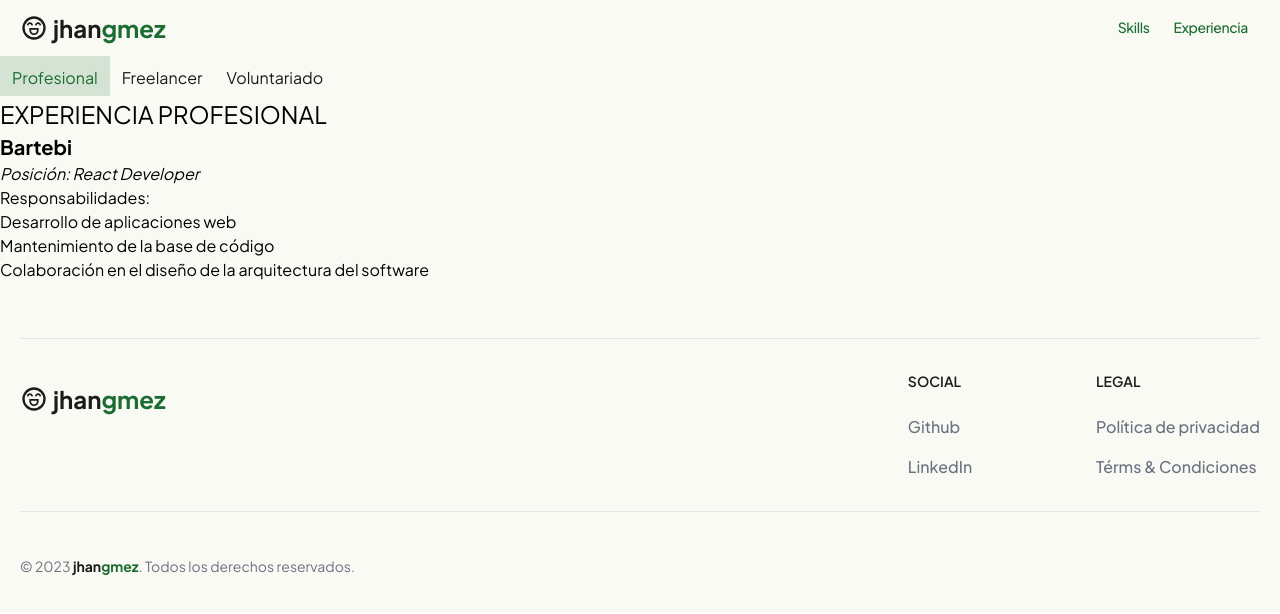
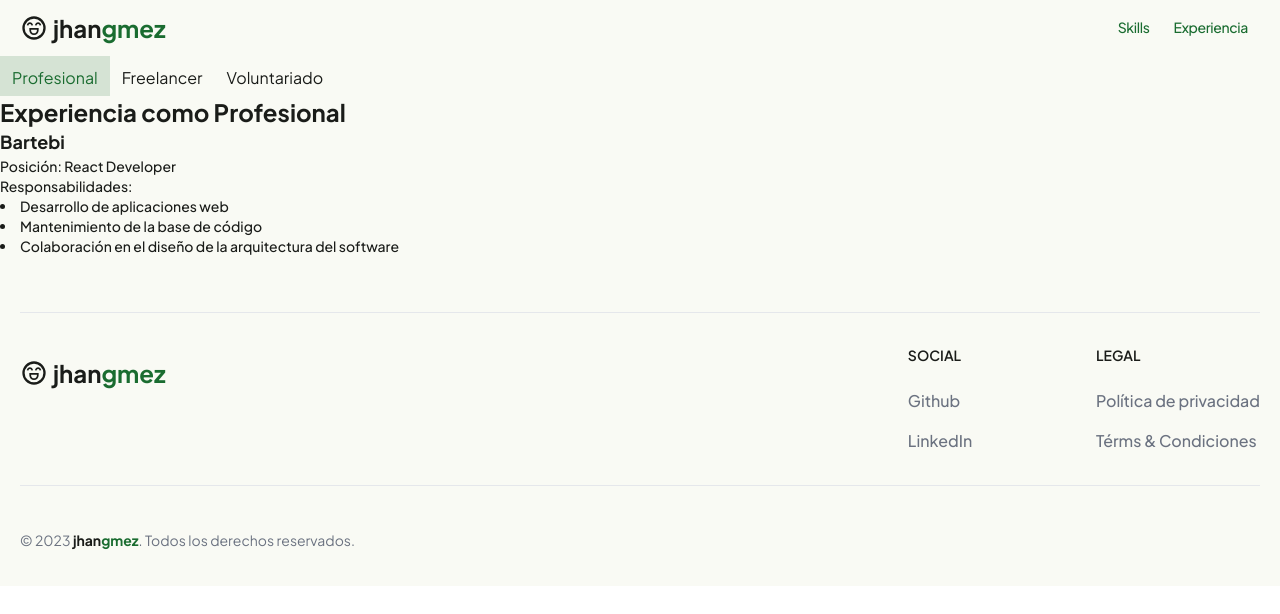
Before and after one commit to jhangmez/pagina, a Next.js app: page / in a window 1280 px wide. Shown: the top 614 px of the page. Built offline with nearby package versions, Linux system fonts and the light colour scheme; some icons are missing.

Commit message:
Se cambio estilos del tabs

```diff
--- a/src/app/page.tsx
+++ b/src/app/page.tsx
@@ -49,16 +49,14 @@ export default function Home() {
       <div className='bg-light-surface dark:bg-dark-surface'>
         <Tabs tabs={tabs} activeTab={activeTab} setActiveTab={setActiveTab}>
           <TabContent key='1' id='1' activeTab={activeTab}>
-            <div>
-              <h1 style={{ fontSize: '24px', textTransform: 'uppercase' }}>
-                Experiencia Profesional
+            <div className='text-light-onSurface dark:text-dark-onSurface'>
+              <h1 className='text-2xl font-bold '>
+                Experiencia como Profesional
               </h1>
-              <h2 style={{ fontSize: '20px', fontWeight: 'bold' }}>Bartebi</h2>
-              <p style={{ fontSize: '16px', fontStyle: 'italic' }}>
-                Posición: React Developer
-              </p>
-              <p style={{ fontSize: '16px' }}>Responsabilidades:</p>
-              <ul style={{ fontSize: '16px' }}>
+              <h2 className='text-lg font-bold '>Bartebi</h2>
+              <p className='text-sm font-medium '>Posición: React Developer</p>
+              <p className='text-sm font-medium '>Responsabilidades:</p>
+              <ul className='list-disc list-inside text-sm font-medium '>
                 <li>Desarrollo de aplicaciones web</li>
                 <li>Mantenimiento de la base de código</li>
                 <li>
@@ -68,16 +66,14 @@ export default function Home() {
             </div>
           </TabContent>
           <TabContent key='2' id='2' activeTab={activeTab}>
-            <div>
-              <h1 style={{ fontSize: '24px', textTransform: 'uppercase' }}>
+            <div className='text-light-onSurface dark:text-dark-onSurface'>
+              <h1 className='text-2xl font-bold '>
                 Experiencia como Freelancer
               </h1>
-              <h2 style={{ fontSize: '20px', fontWeight: 'bold' }}>Limby</h2>
-              <p style={{ fontSize: '16px', fontStyle: 'italic' }}>
-                Posición: React Developer
-              </p>
-              <p style={{ fontSize: '16px' }}>Responsabilidades:</p>
-              <ul style={{ fontSize: '16px' }}>
+              <h2 className='text-lg font-bold '>Limby</h2>
+              <p className='text-sm font-medium '>Posición: React Developer</p>
+              <p className='text-sm font-medium '>Responsabilidades:</p>
+              <ul className='list-disc list-inside text-sm font-medium '>
                 <li>Desarrollo de aplicaciones web</li>
                 <li>Mantenimiento de la base de código</li>
                 <li>
@@ -87,18 +83,14 @@ export default function Home() {
             </div>
           </TabContent>
           <TabContent key='3' id='3' activeTab={activeTab}>
-            <div>
-              <h1 style={{ fontSize: '24px', textTransform: 'uppercase' }}>
-                Experiencia como Voluntariado
+            <div className='text-light-onSurface dark:text-dark-onSurface'>
+              <h1 className='text-2xl font-bold '>
+                Experiencia como Voluntario
               </h1>
-              <h2 style={{ fontSize: '20px', fontWeight: 'bold' }}>
-                HarkaySoft
-              </h2>
-              <p style={{ fontSize: '16px', fontStyle: 'italic' }}>
-                Posición: React Developer
-              </p>
-              <p style={{ fontSize: '16px' }}>Responsabilidades:</p>
-              <ul style={{ fontSize: '16px' }}>
+              <h2 className='text-lg font-bold '>HarkaySoft</h2>
+              <p className='text-sm font-medium '>Posición: React Developer</p>
+              <p className='text-sm font-medium '>Responsabilidades:</p>
+              <ul className='list-disc list-inside text-sm font-medium '>
                 <li>Desarrollo de aplicaciones web</li>
                 <li>Mantenimiento de la base de código</li>
                 <li>
--- a/src/components/Header/index.tsx
+++ b/src/components/Header/index.tsx
@@ -20,7 +20,7 @@ export default function Header() {
               icon='material-symbols:sentiment-excited-outline'
               width='28'
               height='28'
-              className='text-light-onSurface dark:text-dark-onSurface '
+              className='text-light-onSurface dark:text-dark-onSurface'
             />
             <div>
               <span className='text-light-onSurface dark:text-dark-onSurface text-2xl font-bold leading-[44px]'>
```
